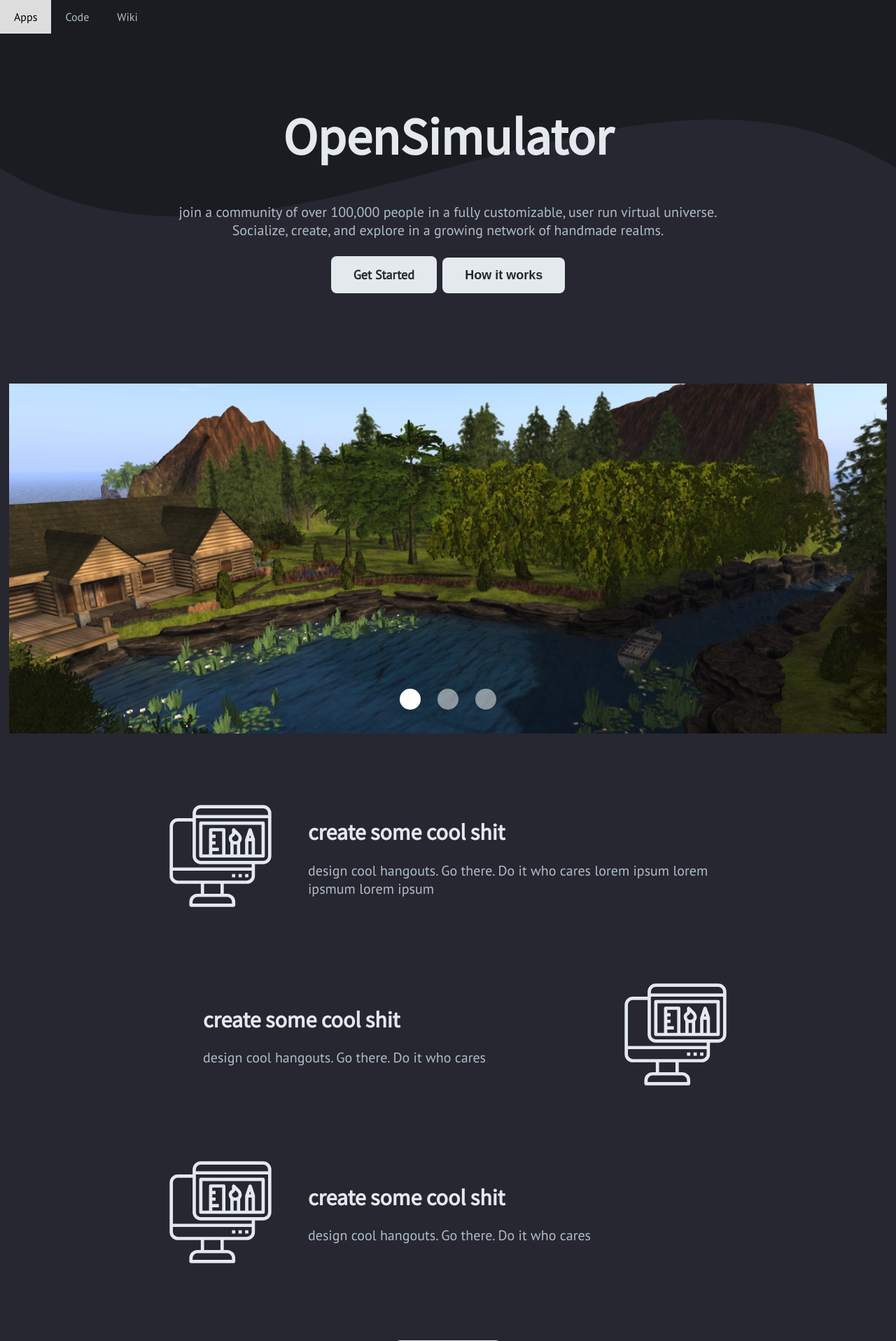
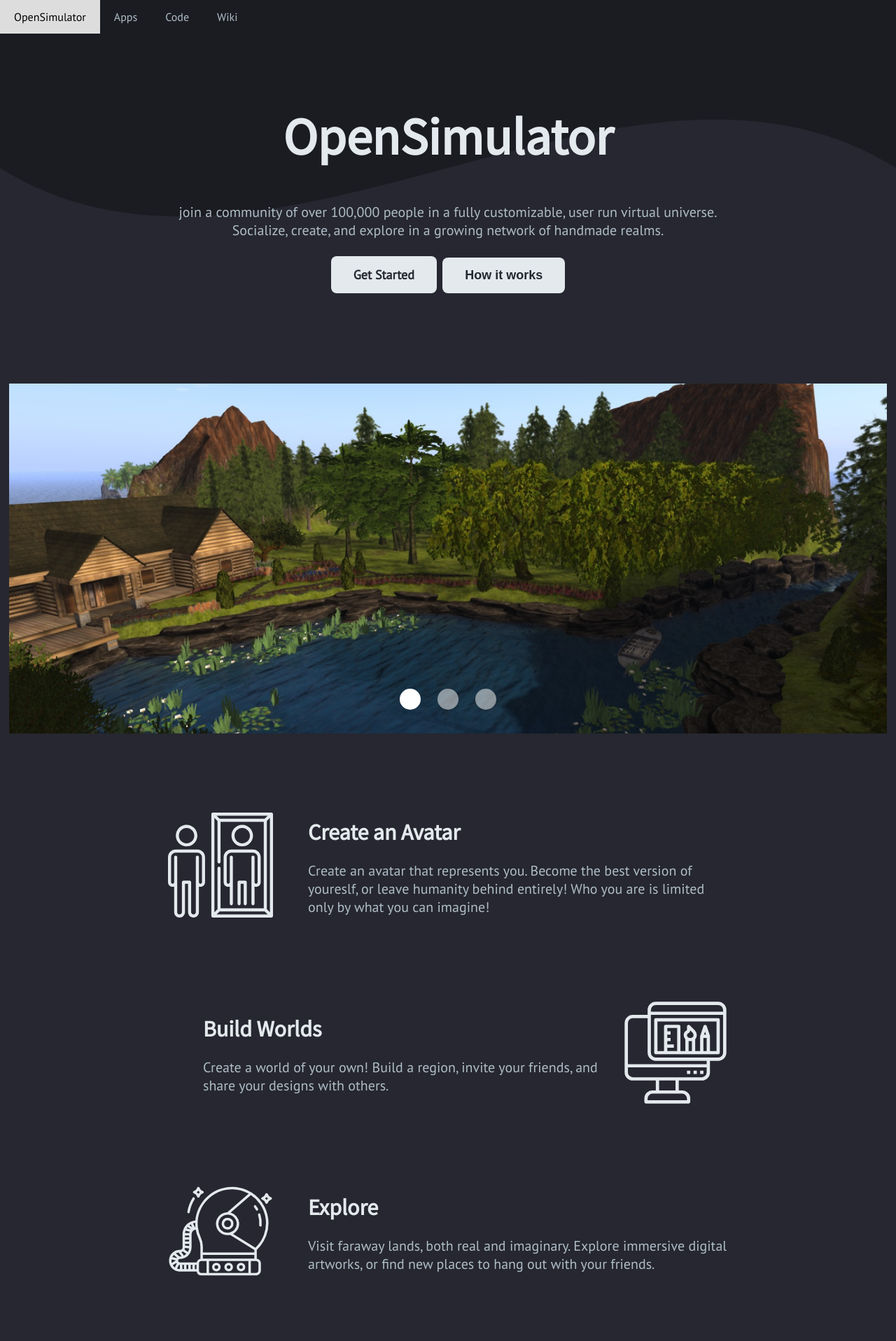
Before and after one commit to wgahnagl/joinopensim, a Flask app: template templates/main.html in a window 1280 px wide. Shown: the top 1916 px of the page at 70% size. Run offline with Flask 2, Linux system fonts and the light colour scheme; the template is opened without the code that fills it, so the values that code supplies are empty.

Commit message:
makes more stuff happen

```diff
--- a/static/css/style.css
+++ b/static/css/style.css
@@ -78,7 +78,6 @@
     text-align: center;
     vertical-align: middle;
     height: 400px;
-
 }
 
 svg {
--- a/templates/components/footer.html
+++ b/templates/components/footer.html
@@ -44,7 +44,7 @@
         </div>
     </div>
     <div class="credits">
-        <div>Icons made by: <a href="https://www.flaticon.com/free-icon/computer_2905292" title="xnimrodx">xnimrodx</a>, <a href="https://www.flaticon.com/authors/srip" title="srip">srip</a>, <a href="https://www.flaticon.com/authors/prosymbols" title="Prosymbols">Prosymbols</a> from <a href="https://www.flaticon.com/" title="Flaticon">www.flaticon.com</a></div>
+        <div>Icons made by: <a href="https://www.flaticon.com/free-icon/computer_2905292" title="xnimrodx">xnimrodx</a>, <a href="https://www.flaticon.com/authors/freepik" title="Freepik">Freepik</a>, <a href="https://www.flaticon.com/authors/srip" title="srip">srip</a>, <a href="https://www.flaticon.com/authors/prosymbols" title="Prosymbols">Prosymbols</a>, <a href="https://www.flaticon.com/authors/icongeek26" title="Icongeek26">Icongeek26</a> from <a href="https://www.flaticon.com/" title="Flaticon">www.flaticon.com</a></div>
     </div>
 
 </div>
--- a/templates/components/nav.html
+++ b/templates/components/nav.html
@@ -1,4 +1,5 @@
 <div class="navbar">
+    <a href="/">OpenSimulator </a>
     <a href="#">Apps</a>
     <a href="#">Code</a>
     <a href="#">Wiki</a>
--- a/templates/main.html
+++ b/templates/main.html
@@ -75,17 +75,17 @@
     <div class="features">
         <div class="feature container">
             <div class="image">
-                <img src="../static/images/graphic-design.svg">
+                <img src="../static/images/reflection.svg">
             </div>
             <div class="content">
-                <h1> create some cool shit </h1>
-                <p> design cool hangouts. Go there. Do it who cares lorem ipsum lorem ipsmum lorem ipsum</p>
+                <h1> Create an Avatar </h1>
+                <p> Create an avatar that represents you. Become the best version of youreslf, or leave humanity behind entirely! Who you are is limited only by what you can imagine! </p>
             </div>
         </div>
         <div class="feature container">
             <div class="content">
-                <h1> create some cool shit </h1>
-                <p> design cool hangouts. Go there. Do it who cares</p>
+                <h1> Build Worlds </h1>
+                <p> Create a world of your own! Build a region, invite your friends, and share your designs with others. </p>
             </div>
             <div class="image">
                 <img src="../static/images/graphic-design.svg">
@@ -94,12 +94,12 @@
         </div>
         <div class="feature container">
             <div class="image">
-                <img src="../static/images/graphic-design.svg">
+                <img src="../static/images/astronaut-helmet.svg">
             </div>
 
             <div class="content">
-                <h1> create some cool shit </h1>
-                <p> design cool hangouts. Go there. Do it who cares</p>
+                <h1> Explore </h1>
+                <p> Visit faraway lands, both real and imaginary. Explore immersive digital artworks, or find new places to hang out with your friends.</p>
             </div>
         </div>
 
@@ -110,12 +110,14 @@
     <div class="container feature-type">
         <div class="personal">
             <img class="icon" src="../static/images/group.svg">
-            <p> Join a community of people who like this stuff </p>
+            <h3> OpenSimulator For The User </h3>
+            <p> Join an existing community of worlds, people, and events on a grid tailored to your interests! </p>
             <a class="biglink" href="/start"> Join A Server ></a>
         </div>
         <div class="host">
             <img class="icon" src="../static/images/server.svg">
-            <p> have total creative freedom over your own realm in the metaverse. Code stuff, write scripts, go wild who cares I'm not a cop</p>
+            <h3> OpenSimulator For The Dev </h3>
+            <p> Create your own grid. Build a community on your own infrastructure with your own rules. </p>
             <a class="biglink" href="/docs"> Host Your Own ></a>
         </div>
     </div>
```
Also changed, not shown: static/images/astronaut-helmet.svg (added), static/images/reflection.svg (added).
